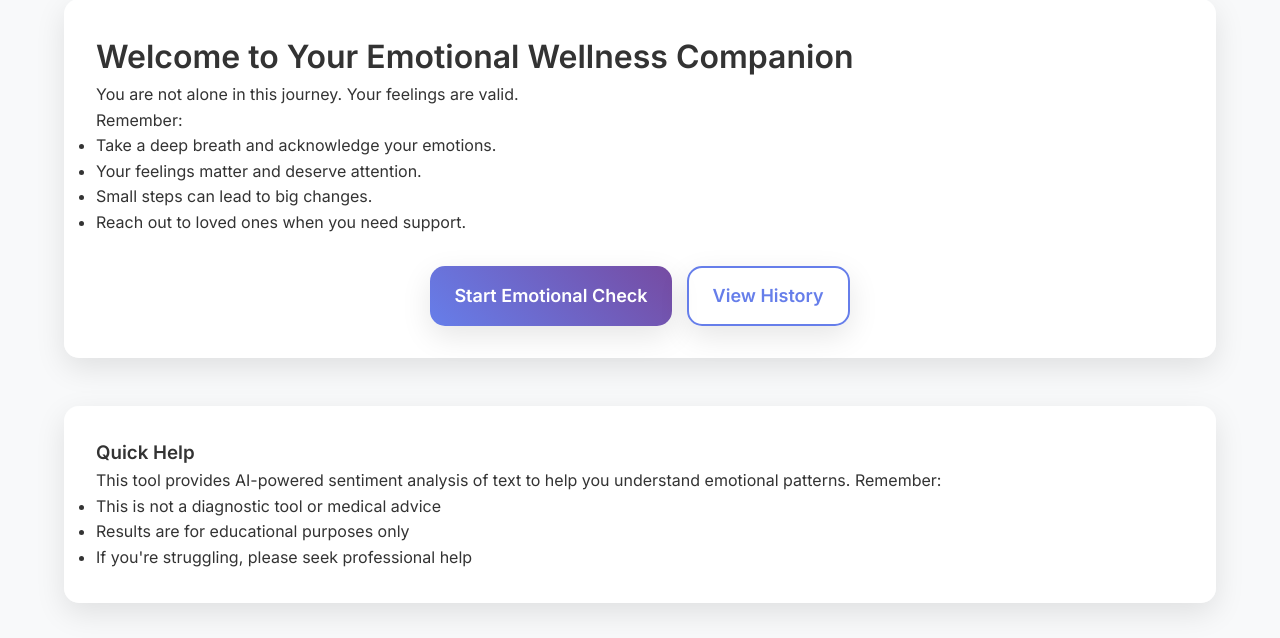
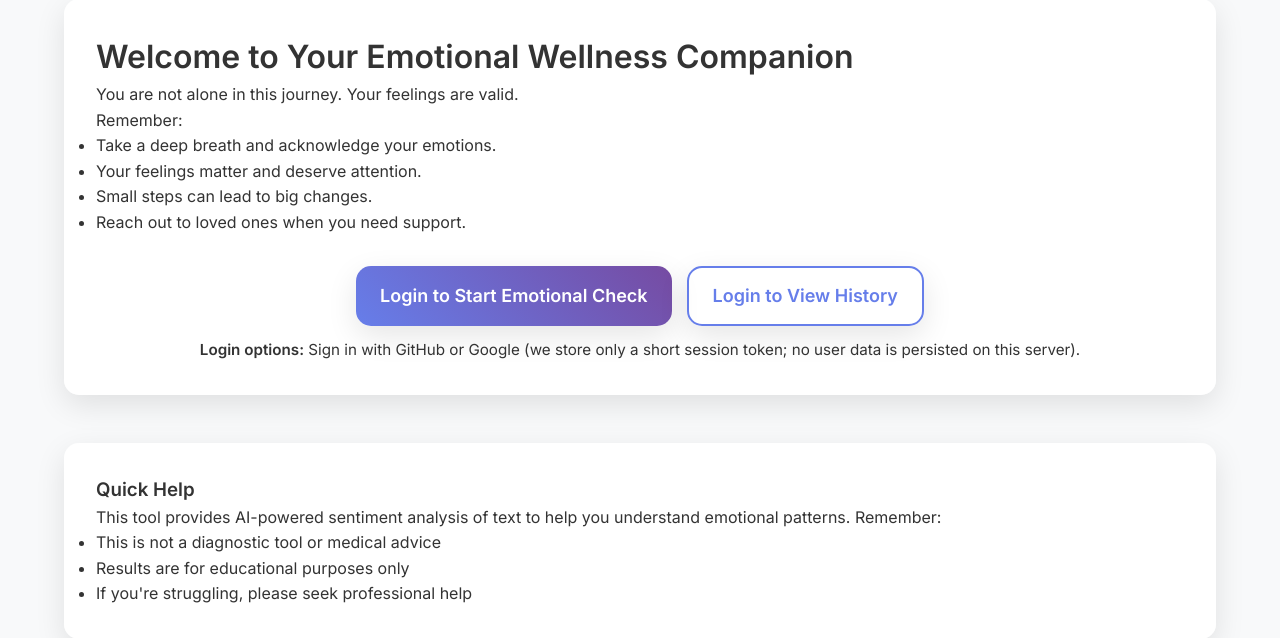
Before and after one commit to Hi-this-is-sumon/Mental-Health-Sentiment-Tracking-Using-Social-Media-Data, a Flask app: template templates/landing.html in a window 1280 px wide. Shown: the part 178-816 px from the top of the page. Before the commit the page ends 791 px from the top, so only its background shows below. Run offline with Flask 3, Linux system fonts and the light colour scheme; the template is opened without the code that fills it, so the values that code supplies are empty; parts of the project's set-up code (start-up, migrations or seed data) failed here and were passed over.

Commit message:
Remove unused local auth module; add login options note on landing page

```diff
--- a/templates/landing.html
+++ b/templates/landing.html
@@ -36,8 +36,16 @@
                 </ul>
             </div>
             <div style="text-align: center; margin-top: 30px; display: flex; gap: 15px; justify-content: center; flex-wrap: wrap;">
-                <a href="/analyze" class="btn">Start Emotional Check</a>
-                <a href="/history" class="btn btn-outline">View History</a>
+                {% if session.get('user') %}
+                    <a href="/analyze" class="btn">Start Emotional Check</a>
+                    <a href="/history" class="btn btn-outline">View History</a>
+                {% else %}
+                    <a href="/login" class="btn">Login to Start Emotional Check</a>
+                    <a href="/login" class="btn btn-outline">Login to View History</a>
+                {% endif %}
+            </div>
+            <div style="text-align:center; margin-top:12px; font-size:0.95rem; color:var(--muted);">
+                <strong>Login options:</strong> Sign in with GitHub or Google (we store only a short session token; no user data is persisted on this server).
             </div>
         </div>
 
```
